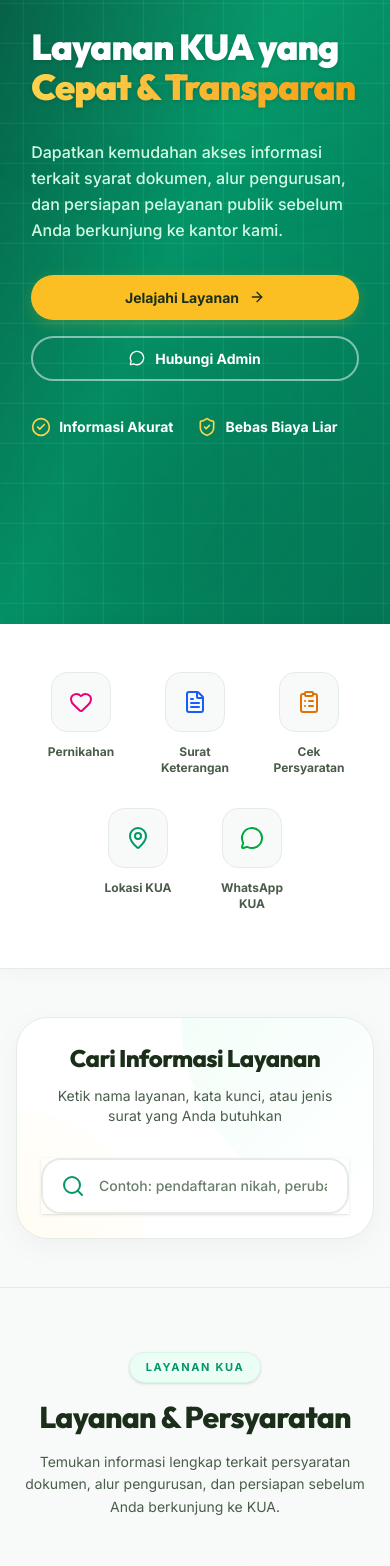
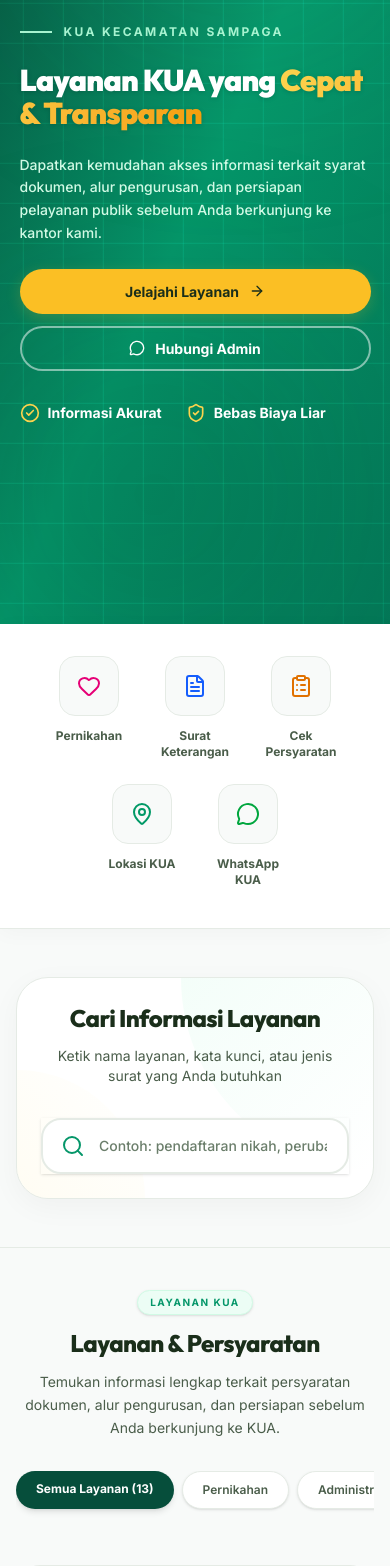
Before and after one commit to Aepra/kua-sampaga-mamuju, a Next.js app: page / in a window 390 px wide. Shown: the part 220-1786 px from the top of the page. Built offline with nearby package versions, Linux system fonts and the light colour scheme.

Commit message:
refactor(ui): optimalisasi desain mobile menyeluruh dan migrasi proxy untuk vercel

```diff
--- a/src/app/(public)/galeri/GalleryClient.tsx
+++ b/src/app/(public)/galeri/GalleryClient.tsx
@@ -18,8 +18,8 @@ export default function GalleryClient({ gallery }: GalleryClientProps) {
     <div className="min-h-screen bg-[#F8FAF9]">
       <div className="bg-[#022C22] text-white pt-[70px] relative overflow-hidden">
         <div className="absolute inset-0 opacity-10 pointer-events-none" style={{ backgroundImage: 'radial-gradient(circle at 2px 2px, #ffffff 1px, transparent 0)', backgroundSize: '32px 32px' }}></div>
-        <div className="max-w-7xl mx-auto px-4 sm:px-6 lg:px-8 py-12 lg:py-16 relative z-10">
-          <h1 className="text-3xl sm:text-4xl font-bold font-heading">Galeri</h1>
+        <div className="max-w-7xl mx-auto px-4 sm:px-6 lg:px-8 py-10 lg:py-16 relative z-10">
+          <h1 className="text-2xl sm:text-4xl font-bold font-heading">Galeri</h1>
           <p className="mt-2 text-[#A7F3D0]">Dokumentasi kegiatan KUA Kecamatan Sampaga.</p>
         </div>
       </div>
--- a/src/app/(public)/informasi/[slug]/page.tsx
+++ b/src/app/(public)/informasi/[slug]/page.tsx
@@ -31,7 +31,7 @@ export default async function InformasiDetailPage({ params }: Props) {
           <div className="mb-2">
             <span className="inline-block px-3 py-1 text-xs font-bold bg-[#059669] text-white shadow-sm rounded-full">{info.category}</span>
           </div>
-          <h1 className="text-3xl sm:text-4xl font-extrabold font-heading tracking-tight leading-tight">{info.title}</h1>
+          <h1 className="text-2xl sm:text-4xl font-extrabold font-heading tracking-tight leading-tight">{info.title}</h1>
           <div className="flex items-center gap-2 mt-4 text-[#D1FAE5] text-sm font-medium">
             <Clock className="w-4 h-4" />
             {new Date(info.date).toLocaleDateString('id-ID', { day: 'numeric', month: 'long', year: 'numeric' })}
--- a/src/app/(public)/informasi/page.tsx
+++ b/src/app/(public)/informasi/page.tsx
@@ -18,8 +18,8 @@ export default async function InformasiPage() {
     <div className="min-h-screen bg-[#F8FAF9]">
       <div className="bg-[#022C22] text-white pt-[70px] relative overflow-hidden">
         <div className="absolute inset-0 opacity-10 pointer-events-none" style={{ backgroundImage: 'radial-gradient(circle at 2px 2px, #ffffff 1px, transparent 0)', backgroundSize: '32px 32px' }}></div>
-        <div className="max-w-7xl mx-auto px-4 sm:px-6 lg:px-8 py-12 lg:py-16 relative z-10">
-          <h1 className="text-3xl sm:text-4xl font-bold font-heading">Informasi</h1>
+        <div className="max-w-7xl mx-auto px-4 sm:px-6 lg:px-8 py-10 lg:py-16 relative z-10">
+          <h1 className="text-2xl sm:text-4xl font-bold font-heading">Informasi</h1>
           <p className="mt-2 text-[#A7F3D0]">Pengumuman dan berita terkini dari KUA Kecamatan Sampaga.</p>
         </div>
       </div>
--- a/src/app/(public)/kontak/page.tsx
+++ b/src/app/(public)/kontak/page.tsx
@@ -25,8 +25,8 @@ export default async function KontakPage() {
     <div className="min-h-screen bg-[#F8FAF9]">
       <div className="bg-[#022C22] text-white pt-[70px] relative overflow-hidden">
         <div className="absolute inset-0 opacity-10 pointer-events-none" style={{ backgroundImage: 'radial-gradient(circle at 2px 2px, #ffffff 1px, transparent 0)', backgroundSize: '32px 32px' }}></div>
-        <div className="max-w-7xl mx-auto px-4 sm:px-6 lg:px-8 py-12 lg:py-16 relative z-10">
-          <h1 className="text-3xl sm:text-4xl font-bold font-heading">Kontak</h1>
+        <div className="max-w-7xl mx-auto px-4 sm:px-6 lg:px-8 py-10 lg:py-16 relative z-10">
+          <h1 className="text-2xl sm:text-4xl font-bold font-heading">Kontak</h1>
           <p className="mt-2 text-[#A7F3D0]">Hubungi KUA Kecamatan Sampaga.</p>
         </div>
       </div>
--- a/src/app/(public)/layanan/ServiceListClient.tsx
+++ b/src/app/(public)/layanan/ServiceListClient.tsx
@@ -69,8 +69,8 @@ export default function ServiceListClient({ services, categories }: ServiceListC
       <div className="bg-[#022C22] text-white pt-[70px] relative overflow-hidden">
         {/* Subtle decorative background pattern */}
         <div className="absolute inset-0 opacity-10 pointer-events-none" style={{ backgroundImage: 'radial-gradient(circle at 2px 2px, #ffffff 1px, transparent 0)', backgroundSize: '32px 32px' }}></div>
-        <div className="max-w-7xl mx-auto px-4 sm:px-6 lg:px-8 py-12 lg:py-16 relative z-10">
-          <h1 className="text-3xl sm:text-4xl font-bold font-heading">Layanan KUA</h1>
+        <div className="max-w-7xl mx-auto px-4 sm:px-6 lg:px-8 py-10 lg:py-16 relative z-10">
+          <h1 className="text-2xl sm:text-4xl font-bold font-heading">Layanan KUA</h1>
           <p className="mt-2 text-[#A7F3D0] max-w-2xl">
             Temukan informasi persyaratan dan dokumen yang perlu dipersiapkan sebelum datang ke kantor KUA.
           </p>
@@ -133,7 +133,7 @@ export default function ServiceListClient({ services, categories }: ServiceListC
         </p>
 
         {filtered.length > 0 ? (
-          <div className="grid grid-cols-1 sm:grid-cols-2 lg:grid-cols-3 gap-6 sm:gap-8 items-stretch">
+          <div className="grid grid-cols-1 sm:grid-cols-2 lg:grid-cols-3 gap-5 sm:gap-8 items-stretch">
             {filtered.map((service, i) => (
               <div key={service.id} className="h-full">
                 <ServiceCardPublic
--- a/src/app/(public)/layanan/[slug]/ServiceDetailClient.tsx
+++ b/src/app/(public)/layanan/[slug]/ServiceDetailClient.tsx
@@ -101,7 +101,7 @@ export default function ServiceDetailClient({ service, settings }: ServiceDetail
               <span className="inline-block px-4 py-1.5 text-xs font-bold bg-[#059669] text-white shadow-sm rounded-full mb-4">
                 {service.category}
               </span>
-              <h1 className="text-3xl sm:text-4xl lg:text-5xl font-extrabold font-heading text-white tracking-tight">
+              <h1 className="text-2xl sm:text-4xl lg:text-5xl font-extrabold font-heading text-white tracking-tight">
                 {service.title}
               </h1>
               <p className="mt-3 text-sm sm:text-base text-[#D1FAE5] leading-relaxed max-w-3xl">
--- a/src/app/(public)/page.tsx
+++ b/src/app/(public)/page.tsx
@@ -81,8 +81,8 @@ export default async function HomePage() {
       {/* 1. HERO SECTION (MODERN, PROFESSIONAL, CLEAN) */}
       {/* ============================================================ */}
       <section
-        className="relative min-h-[100vh] flex items-center pt-[100px] pb-20 px-6 overflow-hidden bg-gradient-to-br from-[#064E3B] via-[#059669] to-[#047857]"
-        style={{ paddingLeft: 'clamp(1.5rem, 8vw, 8rem)', paddingRight: 'clamp(1.5rem, 8vw, 8rem)' }}
+        className="relative min-h-[100svh] flex items-center pt-[90px] lg:pt-[100px] pb-12 lg:pb-20 px-4 sm:px-6 overflow-hidden bg-gradient-to-br from-[#064E3B] via-[#059669] to-[#047857]"
+        style={{ paddingLeft: 'clamp(1rem, 5vw, 8rem)', paddingRight: 'clamp(1rem, 5vw, 8rem)' }}
       >
         <style>{`
           @keyframes panGrid {
@@ -126,8 +126,7 @@ export default async function HomePage() {
 
               {/* Title */}
               <h1
-                className="text-4xl sm:text-5xl lg:text-[4rem] font-black font-heading text-white leading-[1.1] tracking-tight drop-shadow-sm"
-                style={{ marginBottom: '32px' }}
+                className="text-3xl sm:text-5xl lg:text-[4rem] font-black font-heading text-white leading-[1.1] tracking-tight drop-shadow-sm mb-6 lg:mb-8"
               >
                 Layanan KUA yang <br className="hidden sm:block" />
                 <span className="text-transparent bg-clip-text bg-gradient-to-r from-[#FCD34D] to-[#F59E0B]">
@@ -137,25 +136,23 @@ export default async function HomePage() {
 
               {/* Subtitle */}
               <p
-                className="text-base sm:text-lg text-[#D1FAE5] leading-relaxed font-medium"
-                style={{ marginBottom: '32px' }}
+                className="text-sm sm:text-lg text-[#D1FAE5] leading-relaxed font-medium mb-6 lg:mb-8"
               >
                 Dapatkan kemudahan akses informasi terkait syarat dokumen, alur pengurusan, dan persiapan pelayanan publik sebelum Anda berkunjung ke kantor kami.
               </p>
 
               {/* CTAs */}
               <div
-                className="flex flex-col sm:flex-row items-center gap-4 w-full sm:w-auto"
-                style={{ marginBottom: '36px' }}
+                className="flex flex-col sm:flex-row items-center gap-3 sm:gap-4 w-full sm:w-auto mb-8 lg:mb-10"
               >
-                <Link
-                  href="/layanan"
+                <a
+                  href="#layanan-section"
                   className="w-full sm:w-auto flex items-center justify-center gap-2.5 bg-[#FBBF24] hover:bg-[#F59E0B] text-[#1A2E1A] font-bold transition-all shadow-[0_4px_15px_rgba(251,191,36,0.2)] hover:shadow-[0_6px_20px_rgba(251,191,36,0.4)] hover:-translate-y-0.5"
                   style={{ padding: '12px 28px', borderRadius: '100px', fontSize: '14px' }}
                 >
                   Jelajahi Layanan
                   <ArrowRight className="w-4 h-4" />
-                </Link>
+                </a>
                 <a
                   href={waHeroLink}
                   target="_blank"
@@ -222,9 +219,9 @@ export default async function HomePage() {
       {/* ============================================================ */}
       {/* 2. QUICK ACCESS SECTION (PROFESSIONAL & PRECISE) */}
       {/* ============================================================ */}
-      <section className="relative bg-white py-12 sm:py-16 z-20 border-b border-[#E5EBE5] shadow-[0_4px_20px_rgba(0,0,0,0.03)]">
-        <div className="max-w-[1000px] mx-auto px-4 sm:px-6">
-          <div className="flex flex-wrap md:flex-nowrap items-start justify-center gap-6 sm:gap-12 lg:gap-16">
+      <section className="relative bg-white py-8 sm:py-16 z-20 border-b border-[#E5EBE5] shadow-[0_4px_20px_rgba(0,0,0,0.03)]">
+        <div className="max-w-[1000px] mx-auto px-2 sm:px-6">
+          <div className="flex flex-wrap md:flex-nowrap items-start justify-center gap-4 sm:gap-12 lg:gap-16">
             {quickAccessItems.map((item, i) => {
               const content = (
                 <div className="flex flex-col items-center justify-start gap-3 sm:gap-4 w-[90px] sm:w-[110px]">
@@ -284,15 +281,15 @@ export default async function HomePage() {
       {/* ============================================================ */}
       {/* 4. LAYANAN POPULER SECTION */}
       {/* ============================================================ */}
-      <section className="py-16 lg:py-24 bg-[#F8FAF9] border-t border-b border-[#E5EBE5]">
+      <section id="layanan-section" className="py-10 lg:py-24 bg-[#F8FAF9] border-t border-b border-[#E5EBE5]">
         <div className="max-w-7xl mx-auto px-4 sm:px-6 lg:px-8">
 
           {/* Section Title */}
-          <div className="text-center max-w-2xl mx-auto mb-12 space-y-4">
-            <span className="text-[11px] sm:text-xs font-bold text-[#059669] uppercase tracking-[0.15em] bg-[#ECFDF5] px-4 py-1.5 rounded-full border border-[#D1FAE5] inline-block shadow-sm">
+          <div className="text-center max-w-2xl mx-auto mb-8 lg:mb-12 space-y-3 sm:space-y-4">
+            <span className="text-[10px] sm:text-xs font-bold text-[#059669] uppercase tracking-[0.15em] bg-[#ECFDF5] px-3 sm:px-4 py-1 sm:py-1.5 rounded-full border border-[#D1FAE5] inline-block shadow-sm">
               Layanan KUA
             </span>
-            <h2 className="text-3xl sm:text-4xl font-extrabold text-[#1A2E1A] font-heading tracking-tight">
+            <h2 className="text-2xl sm:text-4xl font-extrabold text-[#1A2E1A] font-heading tracking-tight">
               Layanan & Persyaratan
             </h2>
             <p className="text-sm sm:text-base text-[#4A5D4A] leading-relaxed">
@@ -301,10 +298,10 @@ export default async function HomePage() {
           </div>
 
           {/* Category Filter Pills */}
-          <div className="flex flex-wrap items-center justify-center gap-2 sm:gap-3 mb-10">
+          <div className="flex overflow-x-auto gap-2 sm:gap-3 mb-10 pb-4 hide-scrollbar snap-x">
             <Link
               href="/layanan"
-              className="px-5 py-2.5 text-xs sm:text-sm font-bold rounded-full bg-[#064E3B] text-white shadow-md hover:bg-[#047857] hover:shadow-lg transition-all hover:-translate-y-0.5"
+              className="shrink-0 snap-start whitespace-nowrap px-5 py-2.5 text-xs sm:text-sm font-bold rounded-full bg-[#064E3B] text-white shadow-md hover:bg-[#047857] hover:shadow-lg transition-all hover:-translate-y-0.5"
             >
               Semua Layanan ({services.length})
             </Link>
@@ -312,7 +309,7 @@ export default async function HomePage() {
               <Link
                 key={cat}
                 href={`/layanan?kategori=${encodeURIComponent(cat)}`}
-                className="px-5 py-2.5 text-xs sm:text-sm font-semibold rounded-full bg-white text-[#4A5D4A] hover:bg-[#ECFDF5] hover:text-[#047857] border border-[#E5EBE5] hover:border-[#10B981] shadow-sm hover:shadow-md transition-all hover:-translate-y-0.5"
+                className="shrink-0 snap-start whitespace-nowrap px-5 py-2.5 text-xs sm:text-sm font-semibold rounded-full bg-white text-[#4A5D4A] hover:bg-[#ECFDF5] hover:text-[#047857] border border-[#E5EBE5] hover:border-[#10B981] shadow-sm hover:shadow-md transition-all hover:-translate-y-0.5"
               >
                 {cat}
               </Link>
@@ -351,17 +348,17 @@ export default async function HomePage() {
       {/* 5. INFORMASI TERBARU SECTION */}
       {/* ============================================================ */}
       {recentInfo.length > 0 && (
-        <section className="py-16 lg:py-24 bg-white relative overflow-hidden">
+        <section className="py-10 lg:py-24 bg-white relative overflow-hidden">
           {/* Decorative background elements */}
           <div className="absolute top-0 right-0 w-64 h-64 bg-[#ECFDF5] rounded-full blur-[80px] -translate-y-1/2 translate-x-1/3 opacity-60"></div>
 
           <div className="max-w-7xl mx-auto px-4 sm:px-6 lg:px-8 relative z-10">
-            <div className="flex flex-col sm:flex-row sm:items-end justify-between gap-6 mb-12">
-              <div className="space-y-3">
-                <span className="text-[11px] sm:text-xs font-bold text-[#059669] uppercase tracking-[0.15em] bg-[#ECFDF5] px-4 py-1.5 rounded-full border border-[#D1FAE5] inline-block shadow-sm">
+            <div className="flex flex-col sm:flex-row sm:items-end justify-between gap-4 sm:gap-6 mb-8 lg:mb-12">
+              <div className="space-y-2 sm:space-y-3">
+                <span className="text-[10px] sm:text-xs font-bold text-[#059669] uppercase tracking-[0.15em] bg-[#ECFDF5] px-3 sm:px-4 py-1 sm:py-1.5 rounded-full border border-[#D1FAE5] inline-block shadow-sm">
                   Pengumuman & Berita
                 </span>
-                <h2 className="text-3xl sm:text-4xl font-extrabold text-[#1A2E1A] font-heading tracking-tight">
+                <h2 className="text-2xl sm:text-4xl font-extrabold text-[#1A2E1A] font-heading tracking-tight">
                   Informasi Terbaru
                 </h2>
               </div>
@@ -432,14 +429,14 @@ export default async function HomePage() {
       {/* 6. GALERI KEGIATAN SECTION */}
       {/* ============================================================ */}
       {recentGallery.length > 0 && (
-        <section className="py-16 lg:py-24 bg-[#022C22] text-white">
+        <section className="py-10 lg:py-24 bg-[#022C22] text-white">
           <div className="max-w-7xl mx-auto px-4 sm:px-6 lg:px-8">
-            <div className="flex flex-col sm:flex-row sm:items-end justify-between gap-6 mb-12">
-              <div className="space-y-3">
-                <span className="text-[11px] sm:text-xs font-bold text-[#A7F3D0] uppercase tracking-[0.15em] bg-white/10 backdrop-blur-sm px-4 py-1.5 rounded-full border border-white/20 inline-block">
+            <div className="flex flex-col sm:flex-row sm:items-end justify-between gap-4 sm:gap-6 mb-8 lg:mb-12">
+              <div className="space-y-2 sm:space-y-3">
+                <span className="text-[10px] sm:text-xs font-bold text-[#A7F3D0] uppercase tracking-[0.15em] bg-white/10 backdrop-blur-sm px-3 sm:px-4 py-1 sm:py-1.5 rounded-full border border-white/20 inline-block">
                   Dokumentasi
                 </span>
-                <h2 className="text-3xl sm:text-4xl font-extrabold text-white font-heading tracking-tight">
+                <h2 className="text-2xl sm:text-4xl font-extrabold text-white font-heading tracking-tight">
                   Galeri Kegiatan
                 </h2>
               </div>
@@ -485,18 +482,18 @@ export default async function HomePage() {
       {/* ============================================================ */}
       {/* 7. PROFIL KUA SECTION */}
       {/* ============================================================ */}
-      <section className="py-16 lg:py-24 bg-[#F8FAF9] border-t border-[#E5EBE5]">
+      <section className="py-10 lg:py-24 bg-[#F8FAF9] border-t border-[#E5EBE5]">
         <div className="max-w-7xl mx-auto px-4 sm:px-6 lg:px-8">
-          <div className="grid grid-cols-1 lg:grid-cols-12 gap-8 items-center bg-white p-8 sm:p-12 rounded-[32px] border border-[#E5EBE5] shadow-[0_10px_40px_rgba(0,0,0,0.04)] relative overflow-hidden">
+          <div className="grid grid-cols-1 lg:grid-cols-12 gap-8 items-center bg-white p-6 sm:p-12 rounded-[24px] sm:rounded-[32px] border border-[#E5EBE5] shadow-[0_10px_40px_rgba(0,0,0,0.04)] relative overflow-hidden">
 
             {/* Subtle background pattern in the card */}
             <div className="absolute inset-0 opacity-[0.02] pointer-events-none" style={{ backgroundImage: 'radial-gradient(circle at 2px 2px, #064E3B 1px, transparent 0)', backgroundSize: '32px 32px' }}></div>
 
-            <div className="lg:col-span-7 space-y-6 relative z-10">
-              <span className="text-[11px] sm:text-xs font-bold text-[#059669] uppercase tracking-[0.15em] bg-[#ECFDF5] px-4 py-1.5 rounded-full border border-[#D1FAE5] inline-block">
+            <div className="lg:col-span-7 space-y-4 sm:space-y-6 relative z-10">
+              <span className="text-[10px] sm:text-xs font-bold text-[#059669] uppercase tracking-[0.15em] bg-[#ECFDF5] px-3 sm:px-4 py-1 sm:py-1.5 rounded-full border border-[#D1FAE5] inline-block">
                 Profil Institusi
               </span>
-              <h2 className="text-3xl sm:text-4xl font-extrabold text-[#1A2E1A] font-heading leading-tight tracking-tight">
+              <h2 className="text-2xl sm:text-4xl font-extrabold text-[#1A2E1A] font-heading leading-tight tracking-tight">
                 KUA Kecamatan Sampaga Kabupaten Mamuju
               </h2>
               <p className="text-sm sm:text-base text-[#4A5D4A] leading-relaxed max-w-2xl">
--- a/src/app/(public)/tentang/page.tsx
+++ b/src/app/(public)/tentang/page.tsx
@@ -16,8 +16,8 @@ export default async function TentangPage() {
     <div className="min-h-screen bg-[#F8FAF9]">
       <div className="bg-[#022C22] text-white pt-[70px] relative overflow-hidden">
         <div className="absolute inset-0 opacity-10 pointer-events-none" style={{ backgroundImage: 'radial-gradient(circle at 2px 2px, #ffffff 1px, transparent 0)', backgroundSize: '32px 32px' }}></div>
-        <div className="max-w-7xl mx-auto px-4 sm:px-6 lg:px-8 py-12 lg:py-16 relative z-10">
-          <h1 className="text-3xl sm:text-4xl font-bold font-heading">Tentang KUA</h1>
+        <div className="max-w-7xl mx-auto px-4 sm:px-6 lg:px-8 py-10 lg:py-16 relative z-10">
+          <h1 className="text-2xl sm:text-4xl font-bold font-heading">Tentang KUA</h1>
           <p className="mt-2 text-[#A7F3D0]">Profil KUA Kecamatan Sampaga Kabupaten Mamuju.</p>
         </div>
       </div>
--- a/src/app/globals.css
+++ b/src/app/globals.css
@@ -85,6 +85,15 @@ h1, h2, h3, h4, h5, h6 {
   background: #059669;
 }
 
+/* Hide scrollbar utility */
+.hide-scrollbar {
+  -ms-overflow-style: none;  /* IE and Edge */
+  scrollbar-width: none;  /* Firefox */
+}
+.hide-scrollbar::-webkit-scrollbar {
+  display: none;
+}
+
 /* Focus styles */
 *:focus-visible {
   outline: 2px solid #10b981;
--- a/src/middleware.ts
+++ b/src/proxy.ts
@@ -24,7 +24,7 @@ async function getSessionFromRequest(request: NextRequest) {
   }
 }
 
-export async function middleware(request: NextRequest) {
+export async function proxy(request: NextRequest) {
   const { pathname } = request.nextUrl;
 
   // Protect admin routes
```
Also changed, not shown: src/components/public/Footer.tsx (+9 -6 lines).
